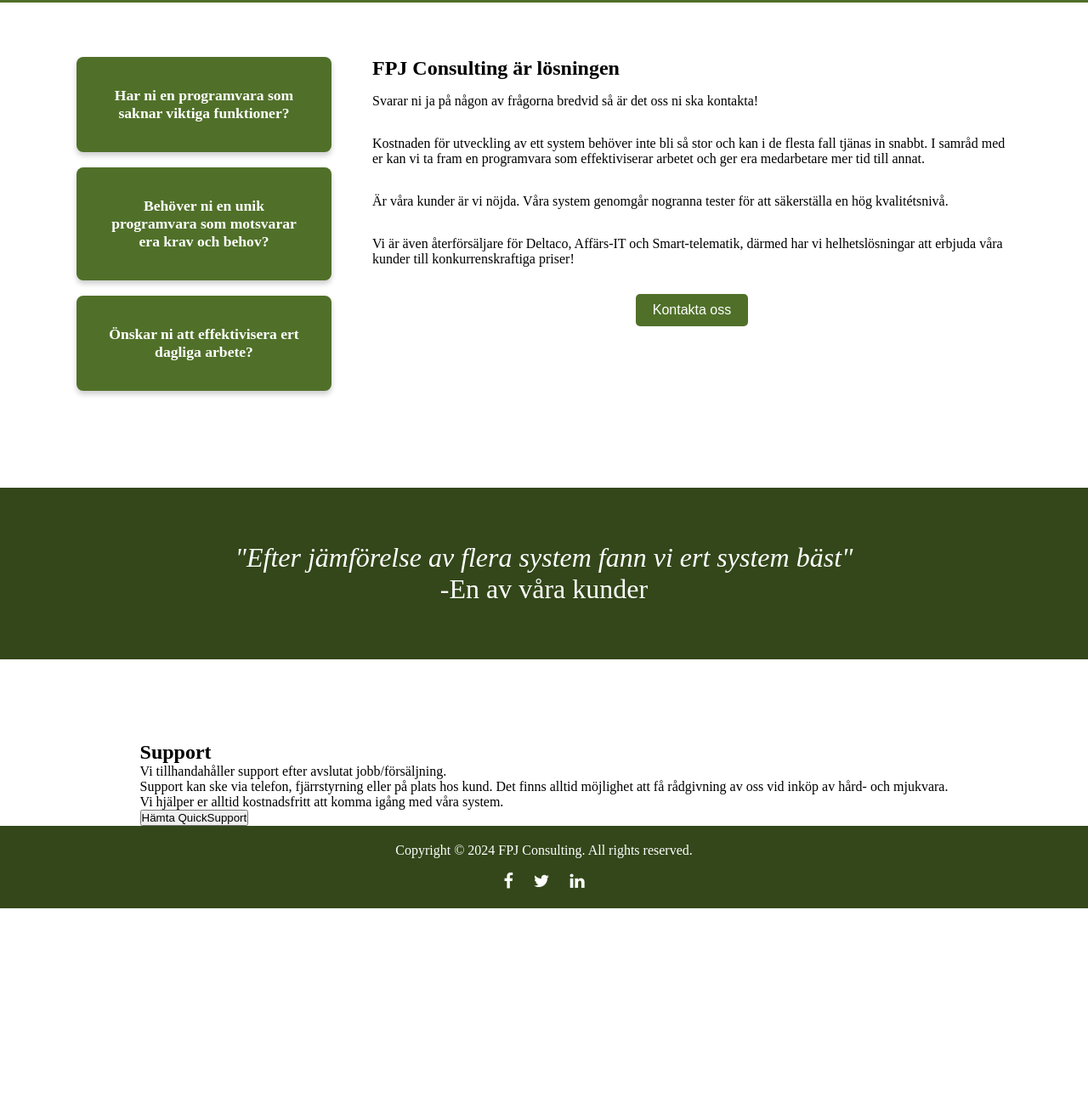
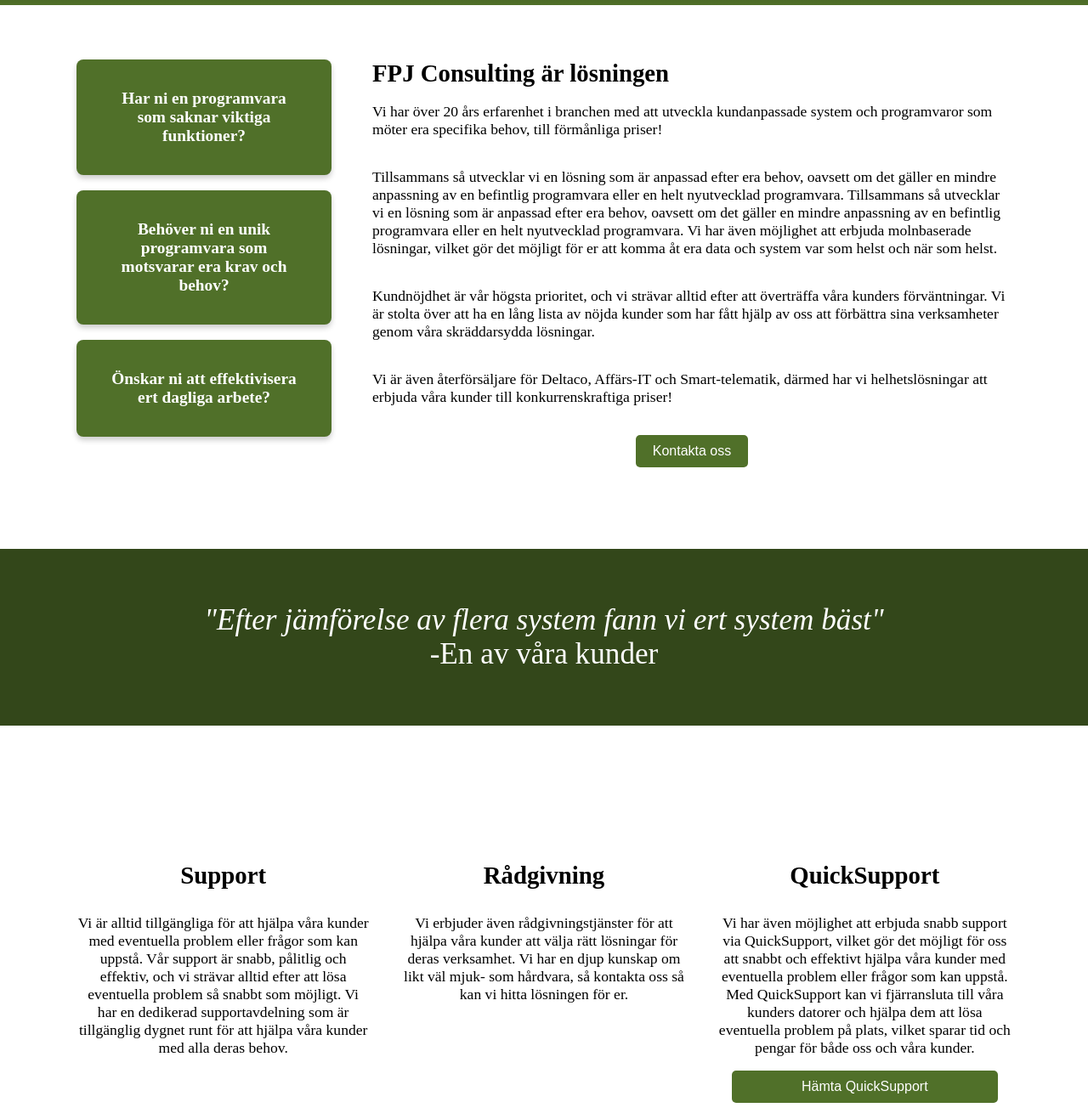
Before and after one commit to KimSoderlund/gorommig, a website: page index.html in a window 1280 px wide. Shown: the part 680-1997 px from the top of the page at 85% size. Before the commit the page ends 1749 px from the top, so only its background shows below. Drawn offline with Linux system fonts and the light colour scheme.

Commit message:
Changed Font sizes to variables and added som SCSS for Support section on home screen

```diff
--- a/index.html
+++ b/index.html
@@ -52,14 +52,13 @@
             <div class="home-text">
                 <h2>FPJ Consulting är lösningen</h2>
                 <p>
-                    Svarar ni ja på någon av frågorna bredvid så är det oss ni ska kontakta!
+                    Vi har över 20 års erfarenhet i branchen med att utveckla kundanpassade system och programvaror som möter era specifika behov, till förmånliga priser!
                 </p>
                 <p>
-                    Kostnaden för utveckling av ett system behöver inte bli så stor och kan i de flesta fall tjänas in snabbt. I samråd med
-                    er kan vi ta fram en programvara som effektiviserar arbetet och ger era medarbetare mer tid till annat.
+                    Tillsammans så utvecklar vi en lösning som är anpassad efter era behov, oavsett om det gäller en mindre anpassning av en befintlig programvara eller en helt nyutvecklad programvara. Tillsammans så utvecklar vi en lösning som är anpassad efter era behov, oavsett om det gäller en mindre anpassning av en befintlig programvara eller en helt nyutvecklad programvara. Vi har även möjlighet att erbjuda molnbaserade lösningar, vilket gör det möjligt för er att komma åt era data och system var som helst och när som helst.
                 </p>
                 <p>
-                    Är våra kunder är vi nöjda. Våra system genomgår nogranna tester för att säkerställa en hög kvalitétsnivå.
+                    Kundnöjdhet är vår högsta prioritet, och vi strävar alltid efter att överträffa våra kunders förväntningar. Vi är stolta över att ha en lång lista av nöjda kunder som har fått hjälp av oss att förbättra sina verksamheter genom våra skräddarsydda lösningar.
                 </p>
                 <p>
                     Vi är även återförsäljare för Deltaco, Affärs-IT och Smart-telematik, därmed har vi helhetslösningar att erbjuda våra
@@ -78,19 +77,26 @@
             </p>
     </div>
 
+    <div class = "support-container">
         <div>
             <h2>Support</h2>
             <p>
-            Vi tillhandahåller support efter avslutat jobb/försäljning.
+                 Vi är alltid tillgängliga för att hjälpa våra kunder med eventuella problem eller frågor som kan uppstå. Vår support är snabb, pålitlig och effektiv, och vi strävar alltid efter att lösa eventuella problem så snabbt som möjligt. Vi har en dedikerad supportavdelning som är tillgänglig dygnet runt för att hjälpa våra kunder med alla deras behov.
             </p>
+        </div>
+        <div>
+            <h2>Rådgivning</h2>
             <p>
-            Support kan ske via telefon, fjärrstyrning eller på plats hos kund. Det finns alltid möjlighet att få rådgivning av oss
-            vid inköp av hård- och mjukvara.
+                Vi erbjuder även rådgivningstjänster för att hjälpa våra kunder att välja rätt lösningar för deras verksamhet. Vi har en djup kunskap om likt väl mjuk- som hårdvara, så kontakta oss så kan vi hitta lösningen för er.
             </p>
+        </div>
+        <div>
+            <h2>QuickSupport</h2>
             <p>
-            Vi hjälper er alltid kostnadsfritt att komma igång med våra system.
+                Vi har även möjlighet att erbjuda snabb support via QuickSupport, vilket gör det möjligt för oss att snabbt och effektivt hjälpa våra kunder med eventuella problem eller frågor som kan uppstå. Med QuickSupport kan vi fjärransluta till våra kunders datorer och hjälpa dem att lösa eventuella problem på plats, vilket sparar tid och pengar för både oss och våra kunder.
             </p>
-        <button>Hämta QuickSupport</button>
+            <button class="contact-button">Hämta QuickSupport</button>
+        </div>
     </div>
 
 
--- a/src/base/_variables.scss
+++ b/src/base/_variables.scss
@@ -3,3 +3,9 @@ $secondary-color: #33471A;
 $accent-color: #507029;
 $text-color-dark: black;
 $text-color-light: white;
+
+$font-size-p: 1.1em;
+$font-size-h1: 2.4em;
+$font-size-h2: 1.8em;
+$font-size-h3: 1.4em;
+$font-size-nav: 1.3em;
--- a/src/components/_seperators.scss
+++ b/src/components/_seperators.scss
@@ -1,7 +1,6 @@
 @use '../base/variables' as *;
 
 .quote-separator {
-    position: relative;
     width: 100vw;
     background-color: $secondary-color;
     margin: 3em 0;
--- a/src/layout/_header.scss
+++ b/src/layout/_header.scss
@@ -47,7 +47,7 @@ header {
     padding: 10px 20px;
 
     p {
-        font-size: large;
+        font-size: $font-size-nav;
         font-weight: bold;
         cursor: pointer;
         border-bottom: 2px solid transparent;
--- a/src/layout/_home.scss
+++ b/src/layout/_home.scss
@@ -52,3 +52,32 @@
         justify-self: center;
     }
 }
+
+.support-container {
+    display: flex;
+    flex-direction: row;
+    width: min(1100px, 90%);
+    margin: 4em 0;
+    gap: 2em;
+
+    & h2 {
+        align-self: center;
+        font-size: $font-size-h2;
+        margin-bottom: 1em;
+    }
+
+    & p {
+        font-size: $font-size-p;
+        text-align: center;
+        max-width: 600px;
+    }
+
+    & div {
+        display: flex;
+        flex-direction: column;
+    }
+
+    & button {
+        margin: 1em;
+    }
+}
--- a/src/styles.scss
+++ b/src/styles.scss
@@ -5,3 +5,19 @@
 @use 'layout/footer' as *;
 @use 'components/buttons' as *;
 @use 'components/seperators' as *;
+
+p {
+	font-size: $font-size-p;
+}
+
+h1 {
+	font-size: $font-size-h1;
+}
+
+h2 {
+	font-size: $font-size-h2;
+}
+
+h3 {
+	font-size: $font-size-h3;
+}
```
Also changed, not shown: dist/styles.css, 1 other file. Lines whose indentation alone changed are shown as unchanged.
